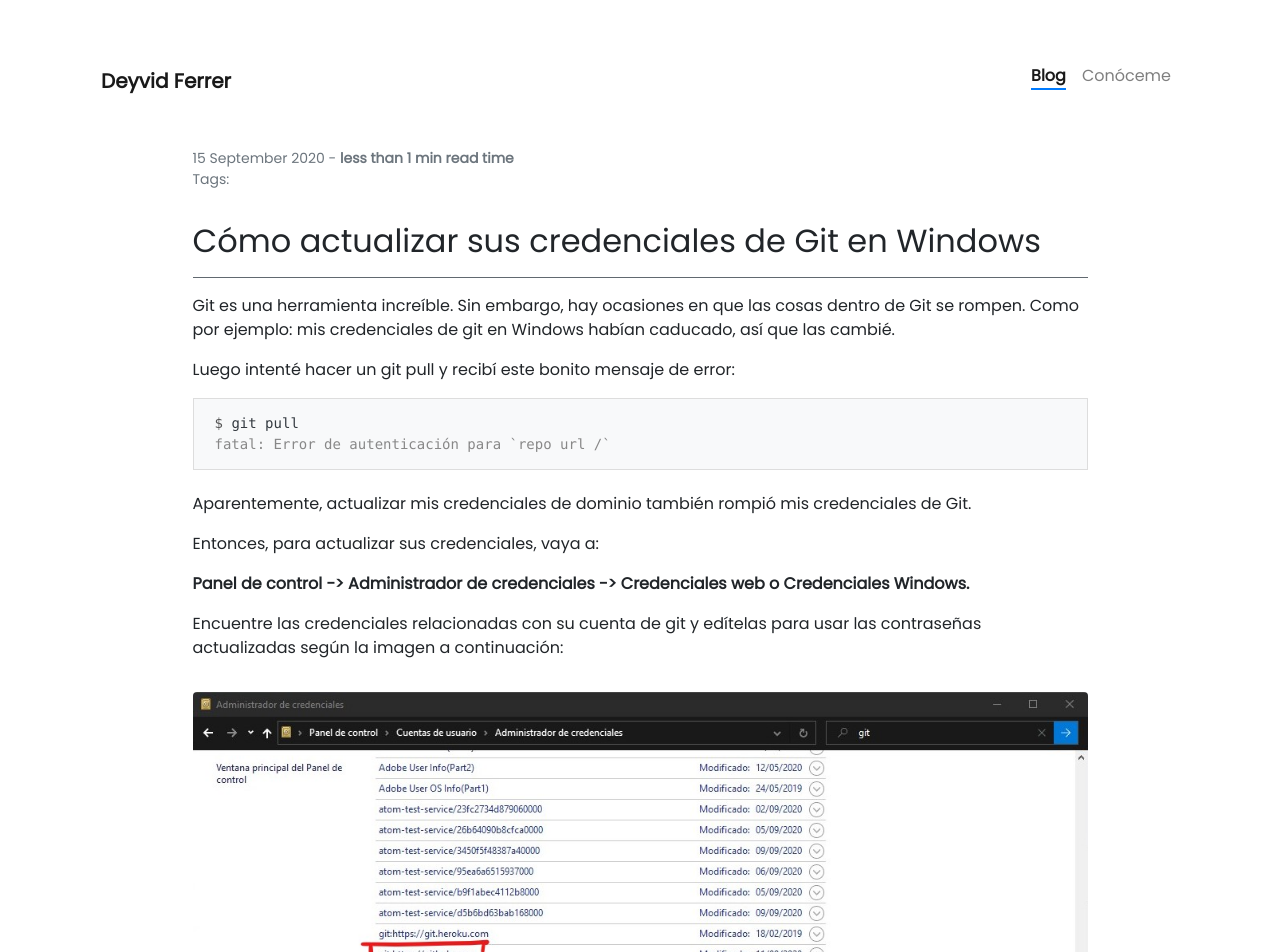
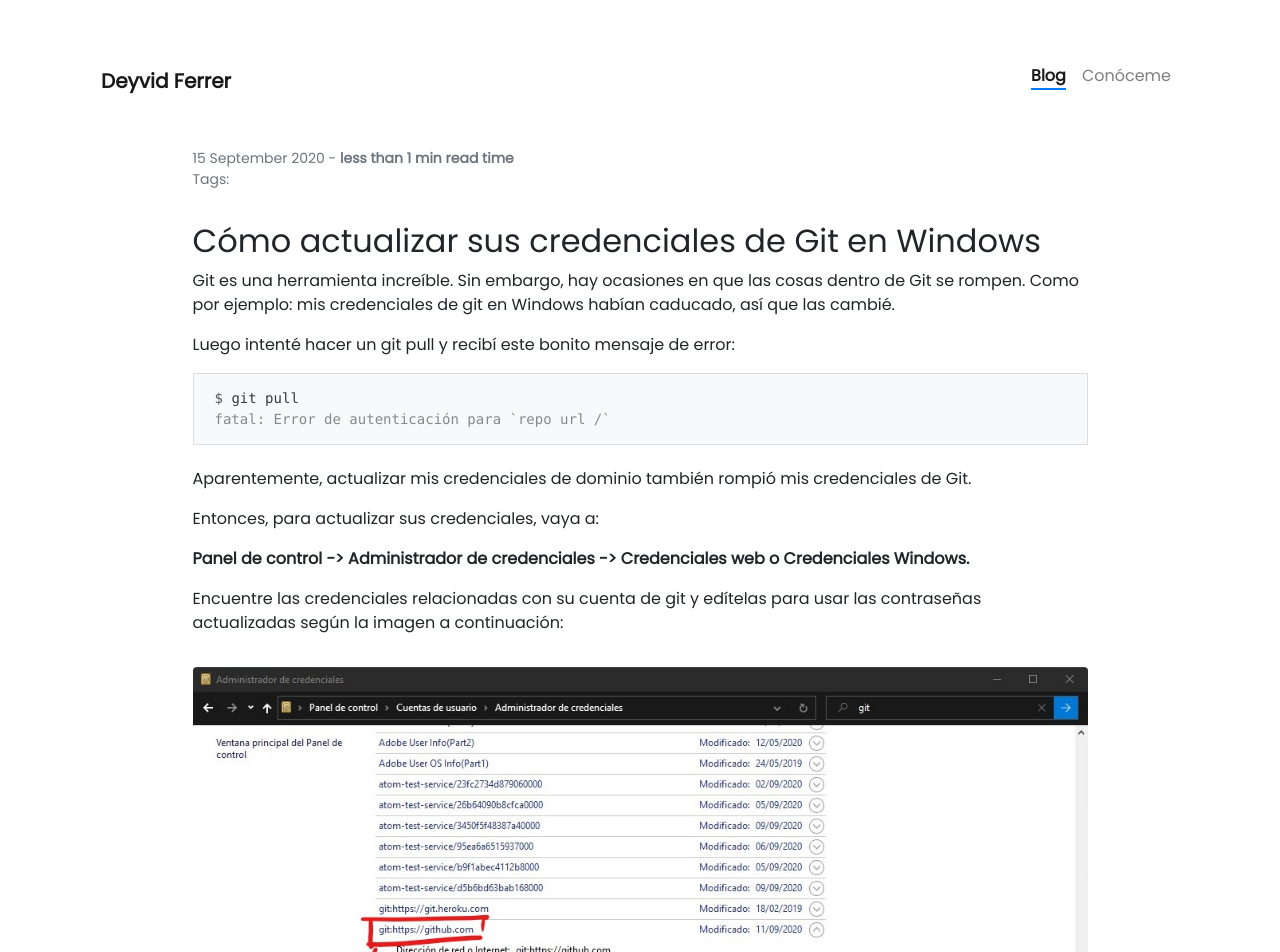
Before and after one commit to deyvidferrer/deyvidferrer, a Jekyll site: the page built from _posts/2020-09-15-restablecer-contrasena-git-windows.md, in a window 1280 px wide. Shown: the top 952 px of the page. Built offline with Jekyll 4.4.1, drawn with Linux system fonts in a browser that asks for light colours; nearby versions of some CDN libraries; our own code applies the rules of GitHub Pages for plain Markdown files.

```diff
--- a/_posts/2020-09-15-restablecer-contrasena-git-windows.md
+++ b/_posts/2020-09-15-restablecer-contrasena-git-windows.md
@@ -1,5 +1,5 @@
 ---
-title: Cómo actualizar sus credenciales de Git en Windows 👽👽
+title: Cómo actualizar sus credenciales de Git en WINDOWS 👽👽
 tags: [Git, Credenciales, Windows]
 style: border
 color: primary
@@ -7,7 +7,6 @@ description: Git es una herramienta increíble. Sin embargo, hay ocasiones en qu
 ---
 
 ## Cómo actualizar sus credenciales de Git en Windows
-----------
 
 Git es una herramienta increíble. Sin embargo, hay ocasiones en que las cosas dentro de Git se rompen. Como por ejemplo: mis credenciales de git en Windows habían caducado, así que las cambié.
 
```
